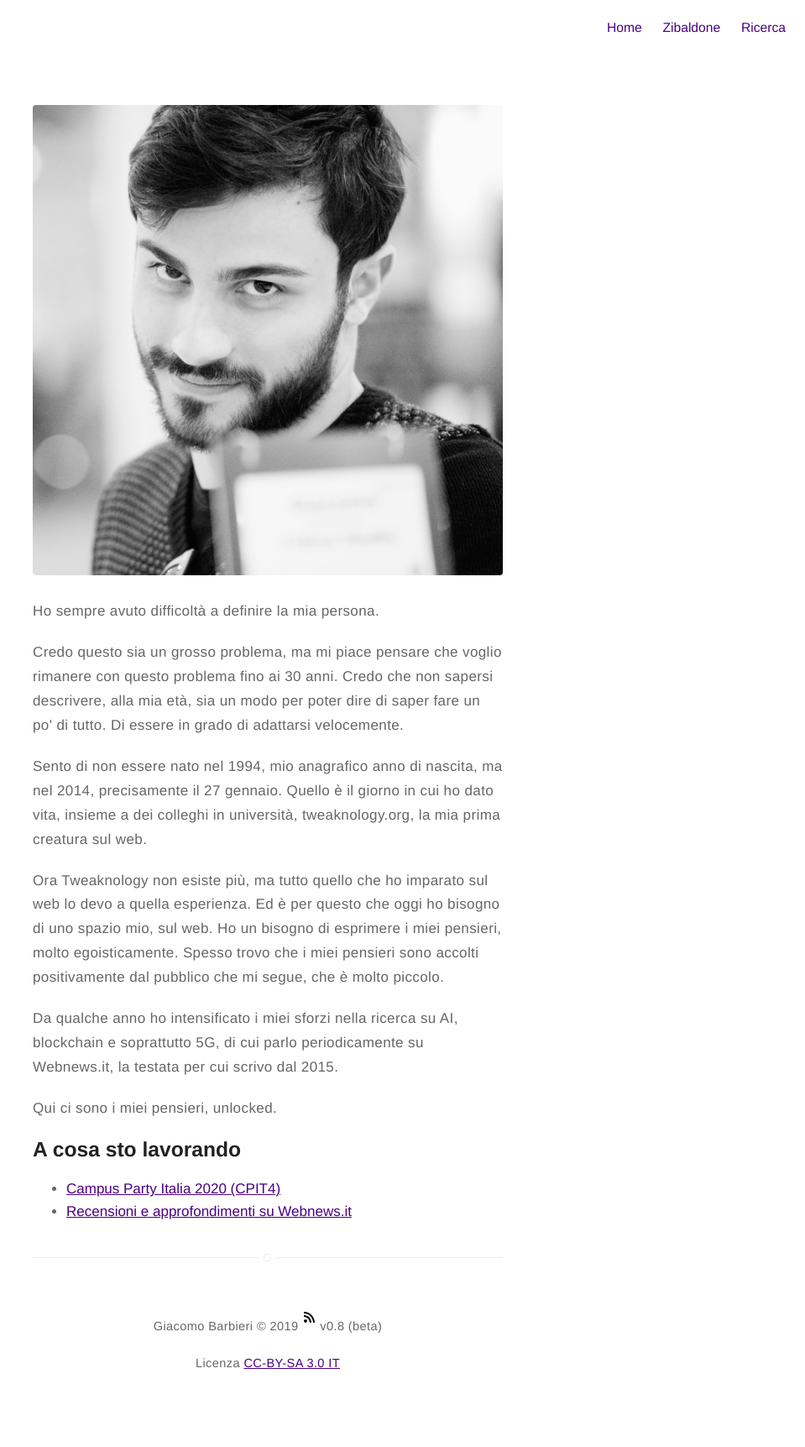
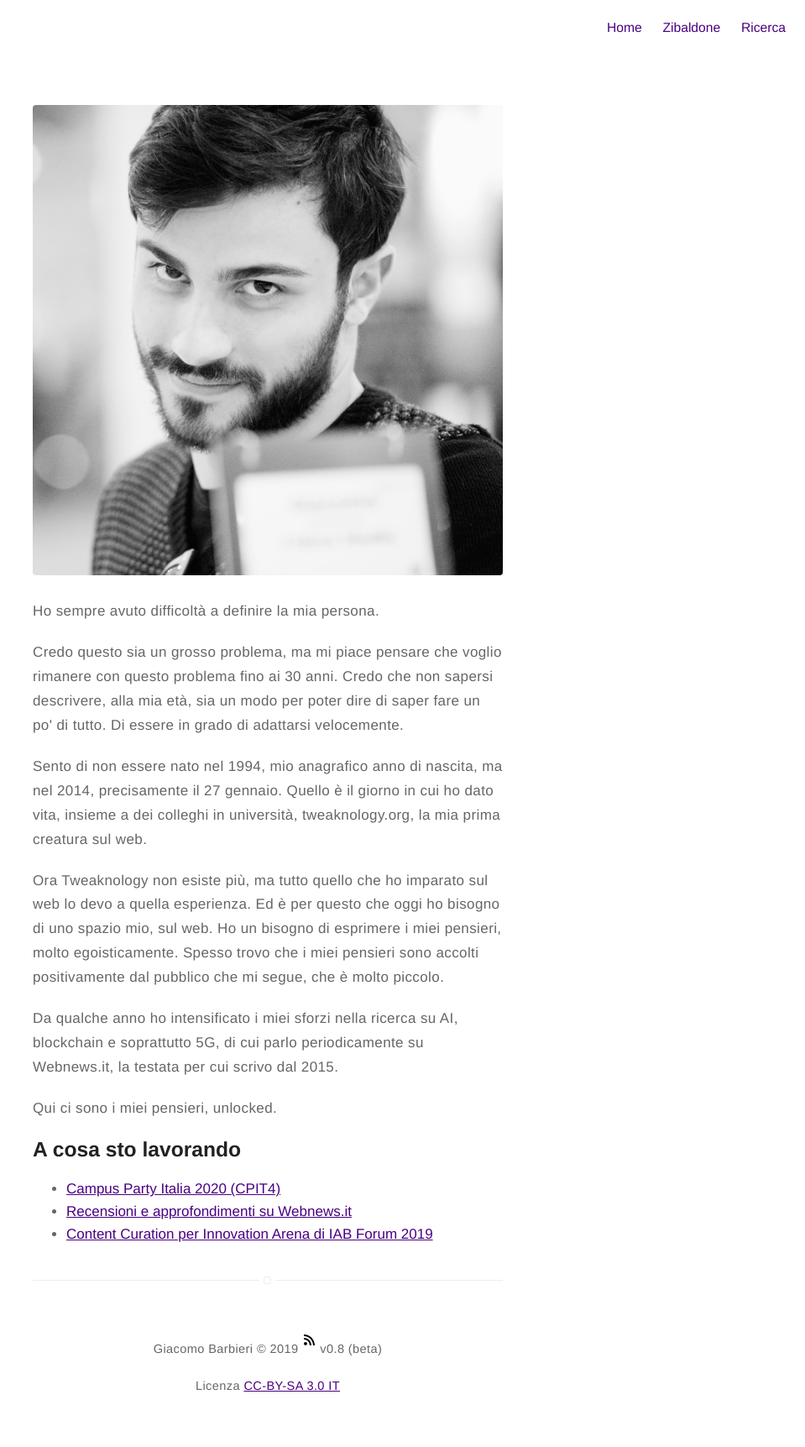
Before and after one commit to iJaack/Jaack, a Jekyll site: the page built from about.md, in a window 1280 px wide. Shown: the whole page at 84% size, without its empty margins (321-1280 px from the left). Built offline with Jekyll 4.4.1, drawn with Linux system fonts in a browser that asks for light colours; before the commit the page ends 1696 px from its top, so only the background shows below that.

Commit message:
- Fixato tempo di lettura - Aggiornata pagina 'Io' con IAB Forum - Aggiornata pagina Routine (WIP)

```diff
--- a/_includes/read-time.html
+++ b/_includes/read-time.html
@@ -1,7 +1,7 @@
 <span class="reading-time" title="Estimated read time">
     {% assign words = content | number_of_words %}
 
-    {% if words < 200 %}
+    {% if words < 360 %}
         Tempo di lettura: 1 minuto!
     {% else %}
         Tempo di lettura: {{ words | divided_by:200 }} minuti
--- a/about.md
+++ b/about.md
@@ -20,4 +20,5 @@ layout: page
 <ul>
   <li><a href="https://italia.campus-party.org/community/">Campus Party Italia 2020 (CPIT4)</a></li>
   <li><a href="https://www.webnews.it/author/g-barbieri/">Recensioni e approfondimenti su Webnews.it</a></li>
+  <li><a href="https://www.iab.it/eventi/iab-forum/iab-forum-2019/">Content Curation per Innovation Arena di IAB Forum 2019</a></li>
 </ul>
```
Also changed, not shown: routines.md (+2 -0 lines).
